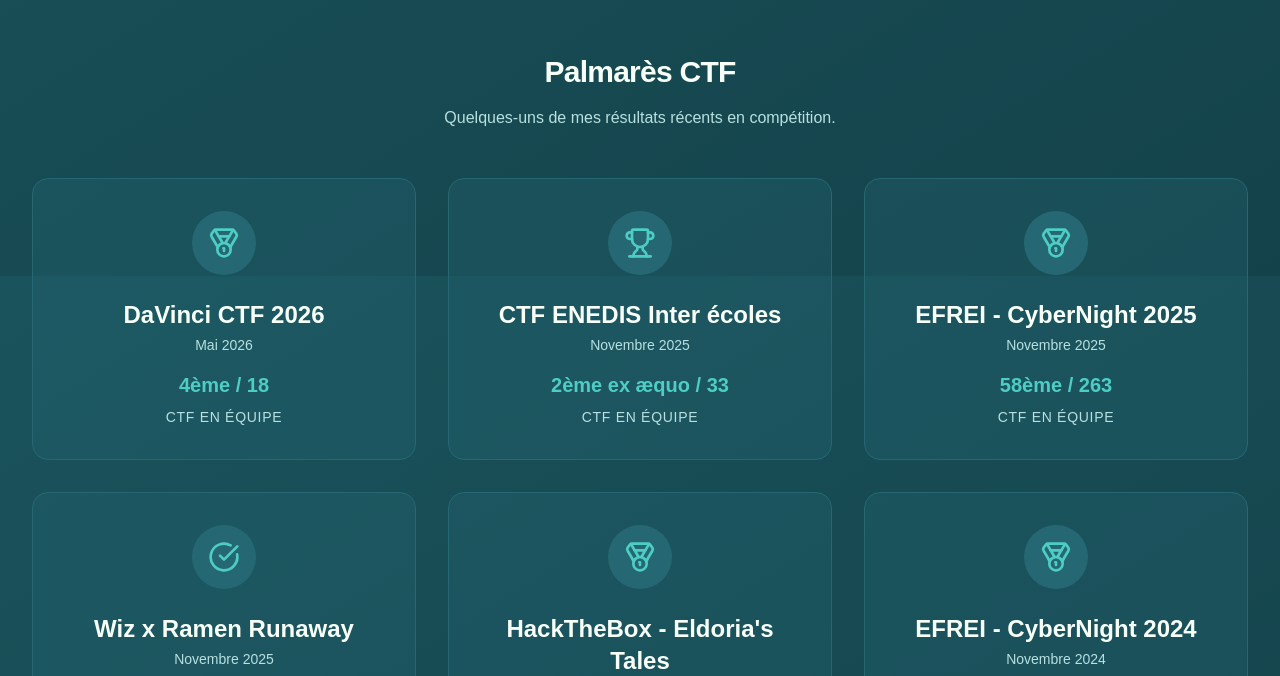
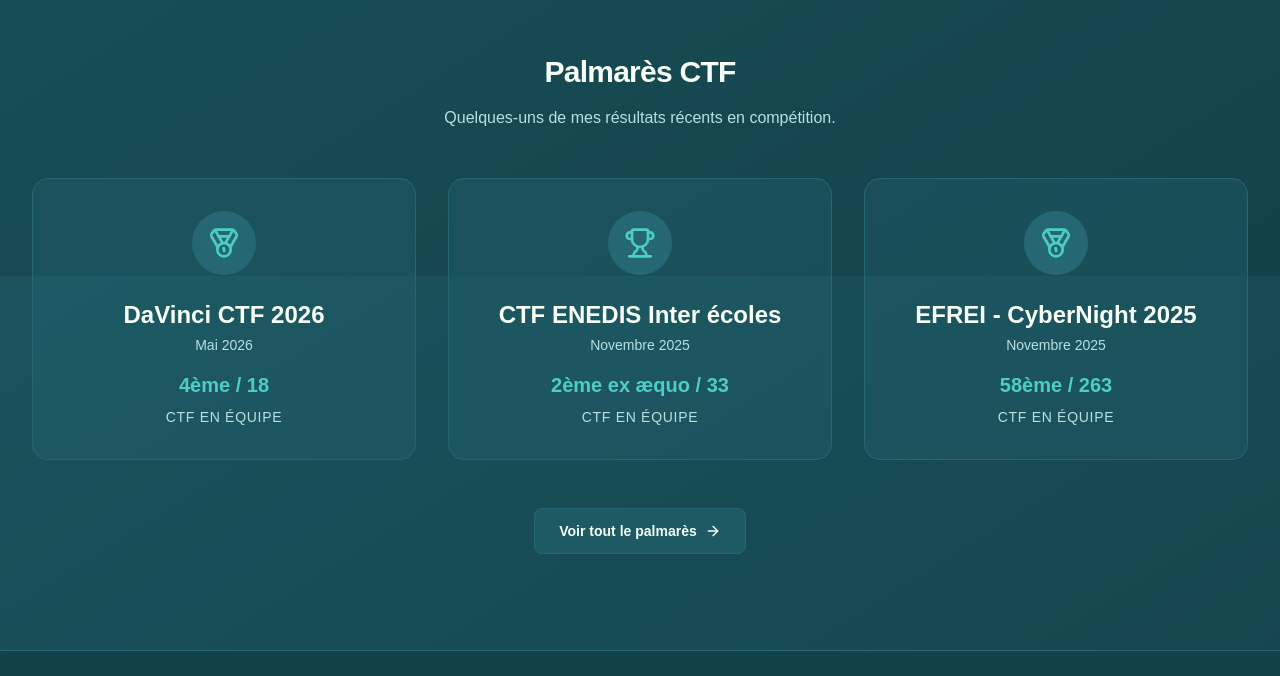
Before and after one commit to aent0n/portfolio-site, a Next.js app: page / in a window 1280 px wide. Shown: the part 2124-2800 px from the top of the page. Built offline with nearby package versions, Linux system fonts and the light colour scheme.

Commit message:
Simplification du podium sur la page d'accueil et bouton vers le palmarès complet

```diff
--- a/app/page.tsx
+++ b/app/page.tsx
@@ -12,7 +12,7 @@
       <Hero />
       <LatestUpdates posts={posts} />
       <About />
-      <CTFPodiums />
+      <CTFPodiums limit={3} />
     </div>
   );
 }
--- a/components/CTFPodiums.tsx
+++ b/components/CTFPodiums.tsx
@@ -1,7 +1,8 @@
 "use client";
 
+import Link from "next/link";
 import { motion } from "framer-motion";
-import { Trophy, Medal, CheckCircle } from "lucide-react";
+import { Trophy, Medal, CheckCircle, ArrowRight } from "lucide-react";
 import { useLanguage } from "@/lib/context";
 import { translations } from "@/lib/translations";
 
@@ -38,12 +39,18 @@
     },
 ] as const;
 
-export default function CTFPodiums() {
+interface CTFPodiumsProps {
+    limit?: number;
+}
+
+export default function CTFPodiums({ limit }: CTFPodiumsProps) {
     const { t, language } = useLanguage();
     const achievements = (translations[language]?.writeups as any)?.achievements || {};
 
+    const displayedPodiums = limit ? podiumsConfig.slice(0, limit) : podiumsConfig;
+
     return (
-        <section className="py-24">
+        <section id="achievements" className="py-24">
             <div className="container mx-auto px-4">
                 <div className="mb-12 text-center">
                     <h2 className="mb-4 text-3xl font-bold tracking-tight text-foreground">{t("writeups.achievements_title")}</h2>
@@ -51,7 +58,7 @@
                 </div>
 
                 <div className="flex flex-wrap justify-center gap-8">
-                    {podiumsConfig.map((podium, index) => {
+                    {displayedPodiums.map((podium, index) => {
                         const data = achievements[podium.id] || {};
                         if (!data.event) return null;
 
@@ -75,6 +82,17 @@
                         );
                     })}
                 </div>
+
+                {limit && (
+                    <div className="mt-12 flex justify-center">
+                        <Link
+                            href="/writeups#achievements"
+                            className="inline-flex items-center gap-2 rounded-lg border border-surface0 bg-surface0/50 px-6 py-3 text-sm font-semibold text-foreground transition-colors hover:bg-surface0"
+                        >
+                            {t("writeups.view_all_achievements")} <ArrowRight className="h-4 w-4" />
+                        </Link>
+                    </div>
+                )}
             </div>
         </section>
     );
--- a/lib/translations.ts
+++ b/lib/translations.ts
@@ -108,6 +108,7 @@
             back: "Retour aux write-ups",
             achievements_title: "Palmarès CTF",
             achievements_subtitle: "Quelques-uns de mes résultats récents en compétition.",
+            view_all_achievements: "Voir tout le palmarès",
             achievements: {
                 davinci_2026: {
                     event: "DaVinci CTF 2026",
@@ -253,6 +254,7 @@
             back: "Back to write-ups",
             achievements_title: "CTF Achievements",
             achievements_subtitle: "Some of my recent competitive results.",
+            view_all_achievements: "View all achievements",
             achievements: {
                 davinci_2026: {
                     event: "DaVinci CTF 2026",
@@ -398,6 +400,7 @@
             back: "Zurück zu den write-ups",
             achievements_title: "CTF-Erfolge",
             achievements_subtitle: "Einige meiner jüngsten Wettbewerbsergebnisse.",
+            view_all_achievements: "Alle Erfolge anzeigen",
             achievements: {
                 davinci_2026: {
                     event: "DaVinci CTF 2026",
```
